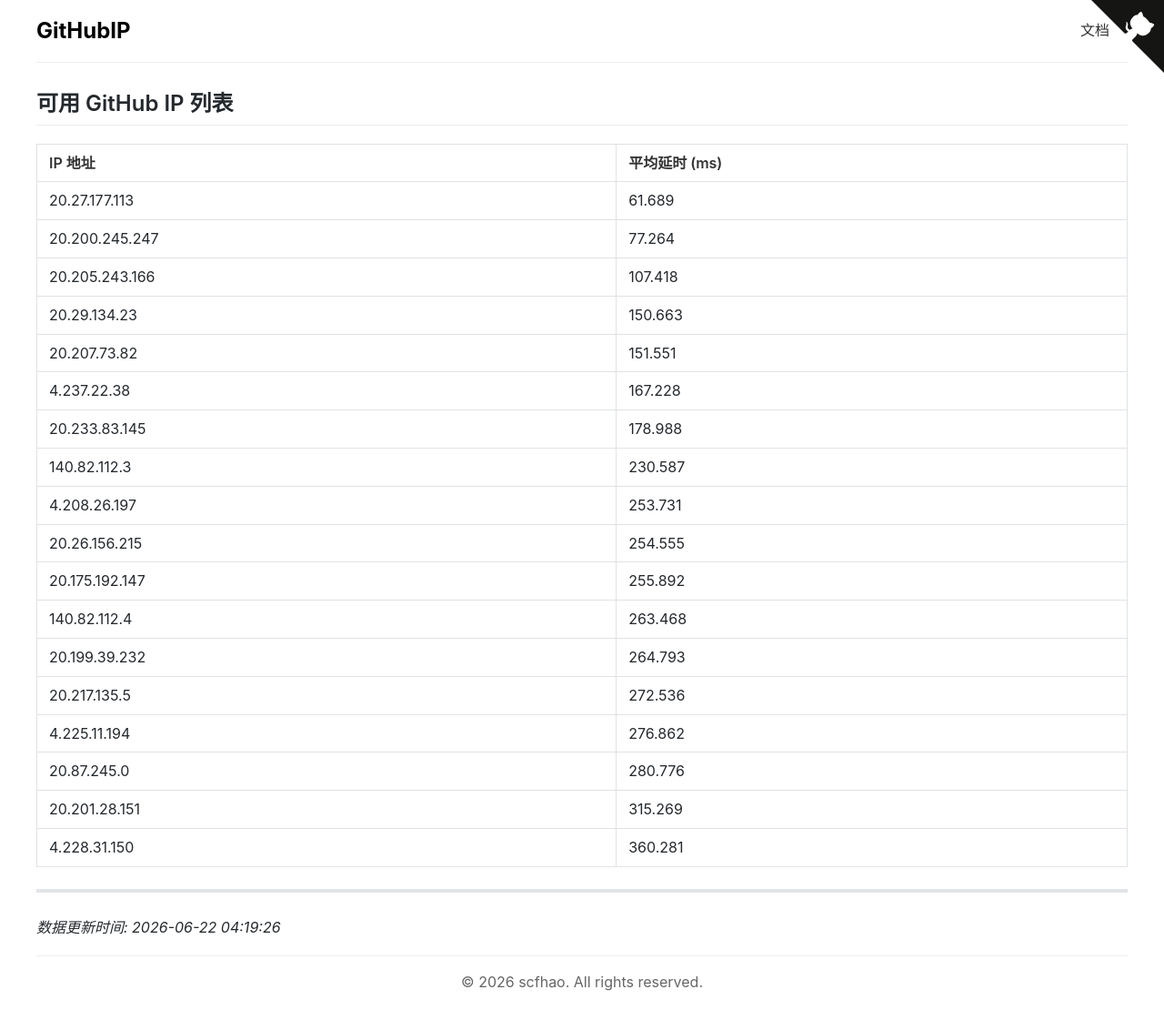
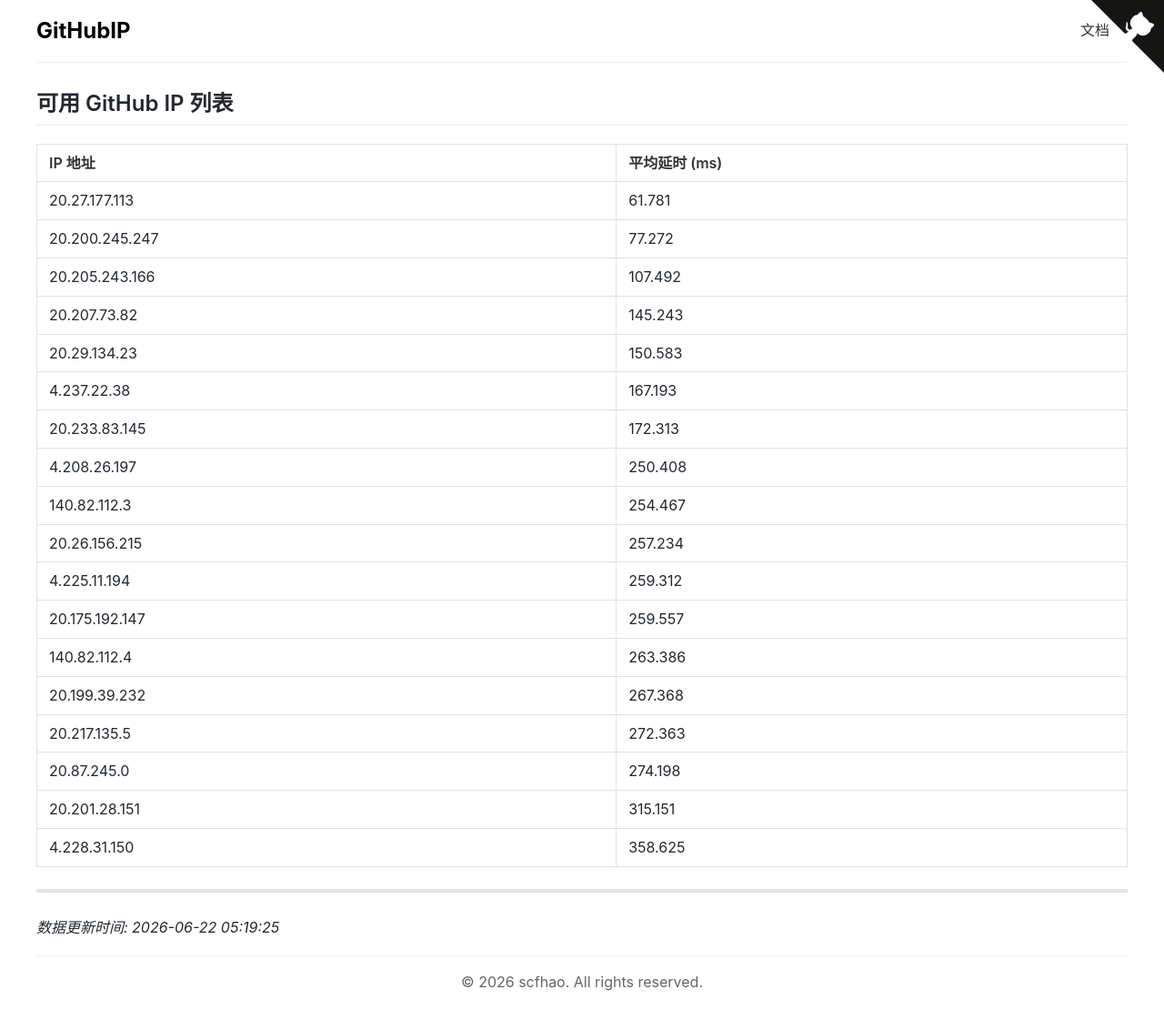
Before and after one commit to scfhao/GitHubIP, a Jekyll site: the page built from index.md, in a window 1280 px wide. Shown: the whole page at 91% size. Built offline with Jekyll 4.4.1, drawn with Linux system fonts in a browser that asks for light colours.

Commit message:
自动脚本执行 - 2026-06-22 05:19:25

```diff
--- a/index.md
+++ b/index.md
@@ -1,32 +1,32 @@
 ---
 layout: home
 title: GitHub IP 列表
-date: 2026-06-22 04:19:26
+date: 2026-06-22 05:19:25
 ---
 
 ## 可用 GitHub IP 列表
 
 | IP 地址 | 平均延时 (ms) |
 |---------|--------------|
-| 20.27.177.113 | 61.689 |
-| 20.200.245.247 | 77.264 |
-| 20.205.243.166 | 107.418 |
-| 20.29.134.23 | 150.663 |
-| 20.207.73.82 | 151.551 |
-| 4.237.22.38 | 167.228 |
-| 20.233.83.145 | 178.988 |
-| 140.82.112.3 | 230.587 |
-| 4.208.26.197 | 253.731 |
-| 20.26.156.215 | 254.555 |
-| 20.175.192.147 | 255.892 |
-| 140.82.112.4 | 263.468 |
-| 20.199.39.232 | 264.793 |
-| 20.217.135.5 | 272.536 |
-| 4.225.11.194 | 276.862 |
-| 20.87.245.0 | 280.776 |
-| 20.201.28.151 | 315.269 |
-| 4.228.31.150 | 360.281 |
+| 20.27.177.113 | 61.781 |
+| 20.200.245.247 | 77.272 |
+| 20.205.243.166 | 107.492 |
+| 20.207.73.82 | 145.243 |
+| 20.29.134.23 | 150.583 |
+| 4.237.22.38 | 167.193 |
+| 20.233.83.145 | 172.313 |
+| 4.208.26.197 | 250.408 |
+| 140.82.112.3 | 254.467 |
+| 20.26.156.215 | 257.234 |
+| 4.225.11.194 | 259.312 |
+| 20.175.192.147 | 259.557 |
+| 140.82.112.4 | 263.386 |
+| 20.199.39.232 | 267.368 |
+| 20.217.135.5 | 272.363 |
+| 20.87.245.0 | 274.198 |
+| 20.201.28.151 | 315.151 |
+| 4.228.31.150 | 358.625 |
 
 ---
 
-*数据更新时间: 2026-06-22 04:19:26*
+*数据更新时间: 2026-06-22 05:19:25*
```
